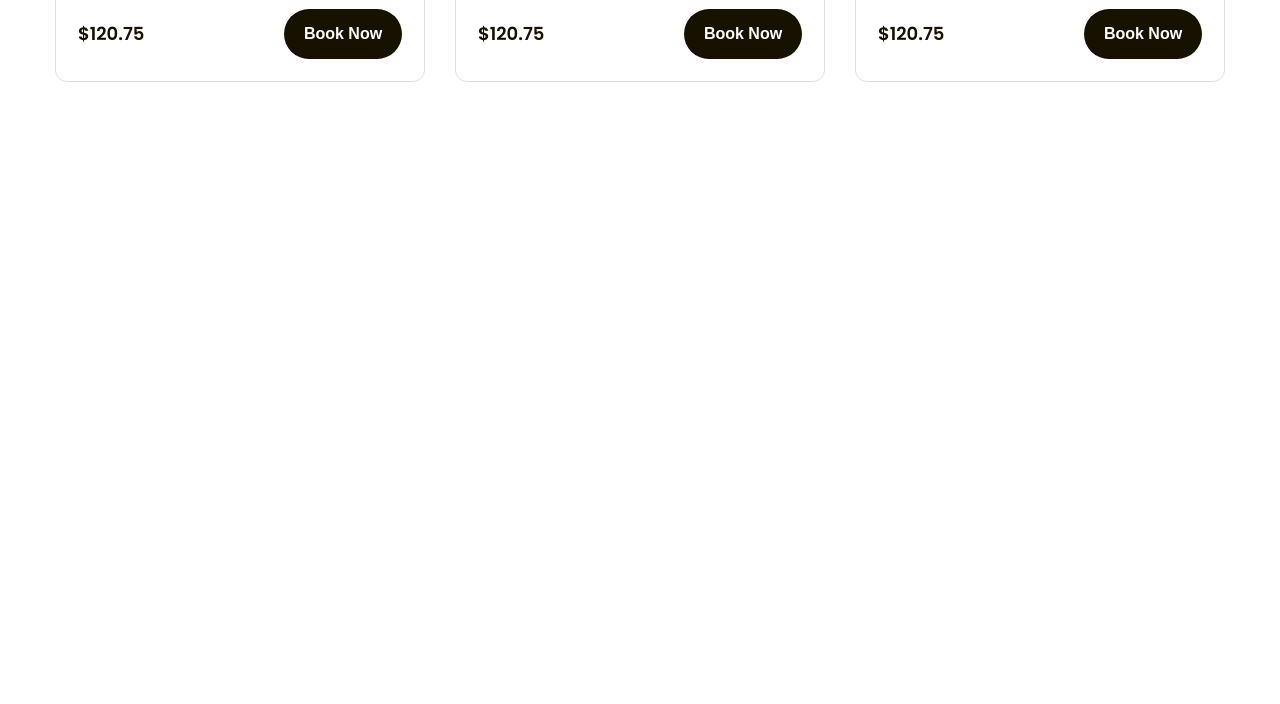
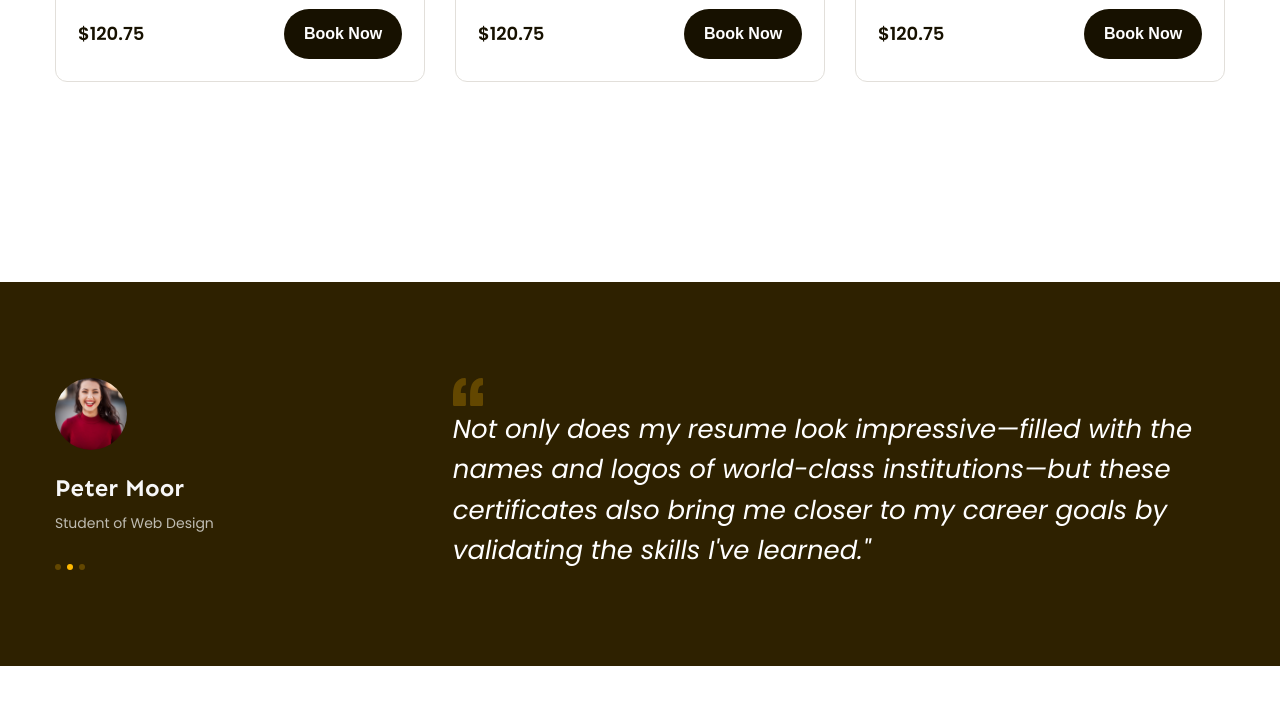
Before and after one commit to PhucKinhDu/Landing-Page-01, a plain HTML site: page index.html in a window 1280 px wide. Shown: the part 1671-2375 px from the top of the page. Drawn offline with Linux system fonts and the light colour scheme.

Commit message:
08 - Tạo Feedback

```diff
--- a/assets/css/style.css
+++ b/assets/css/style.css
@@ -55,18 +55,20 @@ a {
   margin-right: auto;
 }
 
-.line-clamp{
+/* Hiện 3 chấm khi nội dung dài */
+.line-clamp {
   display: -webkit-box;
   -webkit-line-clamp: var(--line-clamp, 1);
   -webkit-box-orient: vertical;
   overflow: hidden;
 }
 
-.line-clamp.line-2{
+.line-clamp.line-2 {
   --line-clamp: 2;
 }
 
-.break-all{
+/* Ngăn chặn phá vỡ dòng */
+.break-all {
   word-break: break-all;
 }
 
@@ -376,7 +378,7 @@ a {
   justify-content: space-between;
 }
 
-.popular .course-item .title a{
+.popular .course-item .title a {
   color: #171100;
   font-size: 1.8rem;
   font-weight: 600;
@@ -415,3 +417,68 @@ a {
 .popular .course-item .btn-book:hover {
   background-color: var(--primary-color);
 }
+
+/* ~~~ Feedback ~~~ */
+.feedback {
+  margin-top: 135px;
+  padding: 96px 0;
+  background: #2e2100;
+}
+
+.feedback-item {
+  display: flex;
+}
+
+.feedback-item .avatar {
+  width: 72px;
+  height: 72px;
+  border-radius: 50%;
+  object-fit: cover;
+}
+
+.feedback-item .info .member-name {
+  margin-top: 18px;
+  color: #f7f7f7;
+  font-family: var(--font-heading);
+  font-size: 2.4rem;
+  font-weight: 700;
+  line-height: 1.42;
+}
+
+.feedback-item .info .desc {
+  margin-top: 4px;
+  color: #bfbcb2;
+  font-size: 1.4rem;
+  line-height: 1.86;
+}
+
+.feedback-item .dots {
+  gap: 6px;
+  display: flex;
+  margin-top: 28px;
+}
+
+.feedback-item .dot {
+  height: 6px;
+  width: 6px;
+  border-radius: 50%;
+  background-color: #634700;
+  cursor: pointer;
+}
+
+.feedback-item .dot.active{
+  background-color: var(--primary-color);
+  cursor: default;
+}
+
+.feedback-item .content {
+  width: 66%;
+  margin-left: auto;
+}
+
+.feedback-item blockquote {
+  color: #fff;
+  font-size: 2.6rem;
+  font-style: italic;
+  line-height: 1.54;
+}
--- a/index.html
+++ b/index.html
@@ -119,6 +119,7 @@
           </div>
         </div>
       </div>
+
       <!-- Popular -->
       <div class="popular">
         <div class="main-content">
@@ -207,6 +208,34 @@
            </div>
         </div>
       </div>
+
+      <!-- Feedback -->
+      <div class="feedback">
+        <div class="main-content">
+          <div class="feedback-list">
+            <div class="feedback-item">
+              <!-- Left -->
+              <div class="info">
+                <img src="./assets/img/ava1.jpg" alt="Peter Moor" class="avatar">
+                <p class="member-name">Peter Moor</p>
+                <p class="desc">Student of Web Design</p>
+                <div class="dots">
+                  <span class="dot"></span>
+                  <span class="dot active"></span>
+                  <span class="dot"></span>
+                </div>
+              </div>
+              <!-- Right -->
+               <div class="content">
+                <img src="./assets/icon/open-quote.svg" alt="" class="open-quotes">
+                <blockquote>Not only does my resume look impressive—filled with the names and logos of world-class institutions—but these certificates also bring me closer to my career goals by validating the skills I've learned." </blockquote>
+               </div>
+            </div>
+          </div>
+        </div>
+      </div>
+
+
      </main>
   </body>
 </html>
```
Also changed, not shown: assets/icon/open-quote.svg (added), assets/img/ava1.jpg (added).
